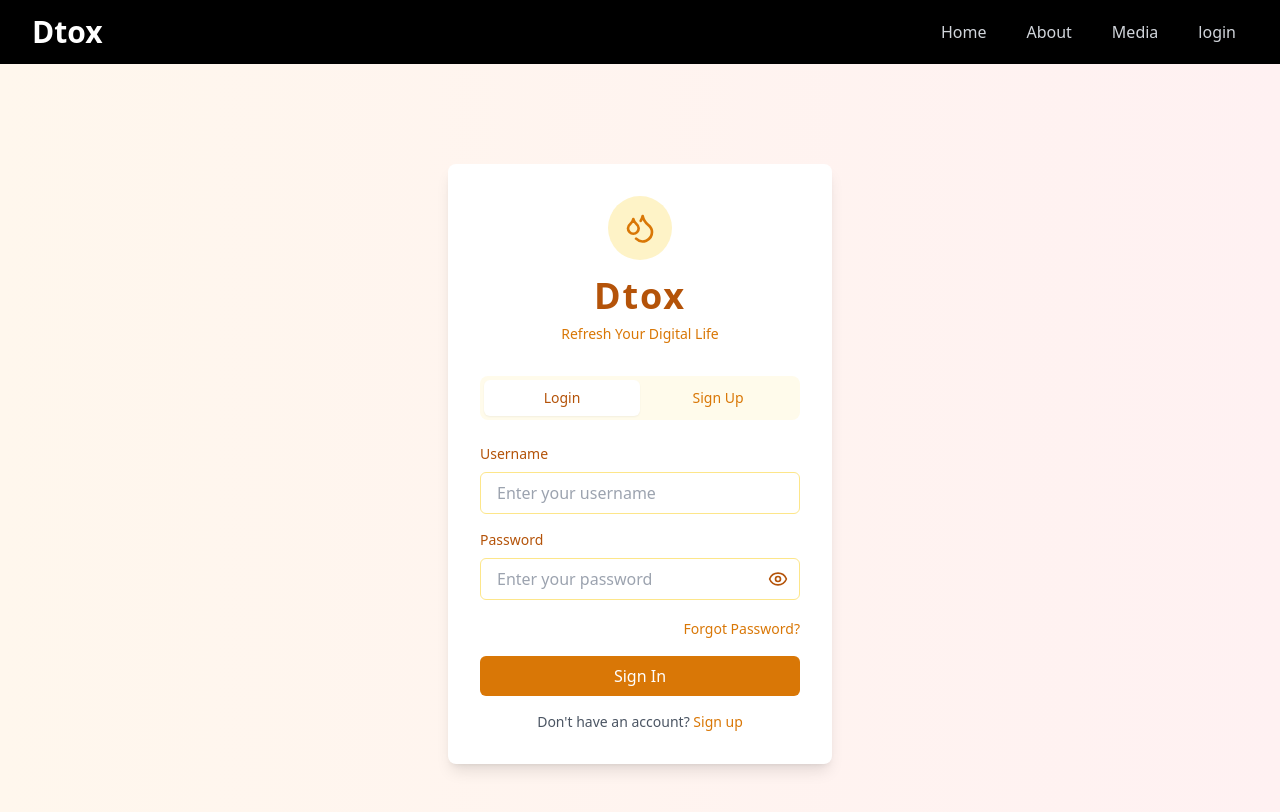
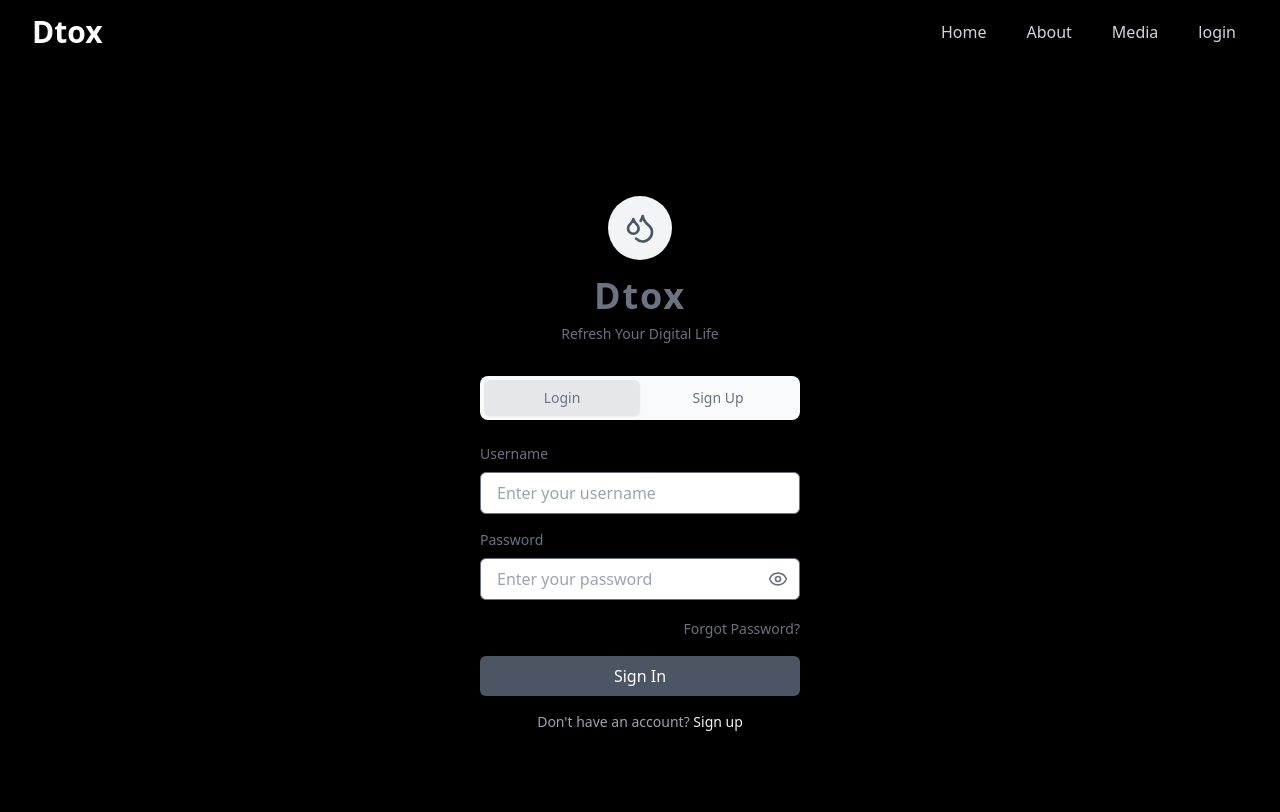
Before and after one commit to JagsinH/Dtox, a React (Vite) app: page /login in a window 1280 px wide. Shown: the top 812 px of the page. Built offline with nearby package versions, Linux system fonts and the light colour scheme.

Commit message:
fixed login page and changes the bg of about page

```diff
--- a/src/components/About.jsx
+++ b/src/components/About.jsx
@@ -36,7 +36,7 @@ const About = () => {
   }, []);
 
   return (
-    <div className="relative min-h-screen bg-gradient-to-b from-gray-900 to-gray-800 overflow-hidden">
+    <div className="relative min-h-screen bg-gradient-to-b from-black-900 to-black-800 overflow-hidden">
 
       <div className="absolute inset-0 opacity-10">
         <FloatingElement delay={0}>
--- a/src/components/Login.jsx
+++ b/src/components/Login.jsx
@@ -1,5 +1,6 @@
 import React, { useState } from 'react';
 import { Eye, EyeOff, Droplets } from 'lucide-react';
+
 
 const AuthForm = () => {
   const [isLogin, setIsLogin] = useState(true);
@@ -34,30 +35,30 @@ const AuthForm = () => {
   };
 
   return (
-    <div className="min-h-screen flex items-center justify-center bg-gradient-to-r from-orange-50 to-rose-50">
-      <div className="bg-white p-8 rounded-lg shadow-lg w-96 transform transition-all duration-300 hover:scale-105">
+    <div className="min-h-screen flex items-center justify-center ">
+      <div className="bg-gradient-to r from-gray-300  to black-100 p-8 rounded-lg shadow-lg w-96 transform transition-all  ">
         {/* Logo and Brand Section */}
         <div className="flex flex-col items-center mb-8">
-          <div className="flex items-center justify-center w-16 h-16 bg-amber-100 rounded-full mb-4 transform transition-all duration-500 hover:rotate-180">
-            <Droplets size={32} className="text-amber-600" />
+          <div className="flex items-center justify-center w-16 h-16 bg-gray-100 rounded-full mb-4 transform transition-all duration-500 hover:rotate-180">
+            <Droplets size={32} className="text-gray-600" />
           </div>
-          <h1 className="text-4xl font-bold text-amber-700 tracking-wider">Dtox</h1>
-          <p className="text-amber-600 text-sm mt-2">Refresh Your Digital Life</p>
+          <h1 className="text-4xl font-bold text-gray-500 tracking-wider">Dtox</h1>
+          <p className="text-gray-500 text-sm mt-2">Refresh Your Digital Life</p>
         </div>
 
         {/* Toggle Buttons */}
-        <div className="flex mb-6 bg-amber-50 rounded-lg p-1">
+        <div className="flex mb-6 bg-gray-50 rounded-lg p-1">
           <button
             onClick={() => setIsLogin(true)}
             className={`flex-1 py-2 text-sm font-medium rounded-md transition-all duration-300
-              ${isLogin ? 'bg-white text-amber-700 shadow-sm' : 'text-amber-600 hover:text-amber-700'}`}
+              ${isLogin ? 'bg-gray-200 text-gray-500 shadow-sm' : 'text-gray-500 hover:text-gray-700'}`}
           >
             Login
           </button>
           <button
             onClick={() => setIsLogin(false)}
             className={`flex-1 py-2 text-sm font-medium rounded-md transition-all duration-300
-              ${!isLogin ? 'bg-white text-amber-700 shadow-sm' : 'text-amber-600 hover:text-amber-700'}`}
+              ${!isLogin ? 'bg-gray-200 text-gray-500 shadow-sm' : 'text-gray-500 hover:text-gray-500'}`}
           >
             Sign Up
           </button>
@@ -65,46 +66,46 @@ const AuthForm = () => {
 
         <form onSubmit={handleSubmit} className="space-y-4">
           <div className="space-y-2">
-            <label className="block text-sm font-medium text-amber-700">Username</label>
+            <label className="block text-sm font-medium text-gray-500">Username</label>
             <input
               type="text"
               name="username"
               value={formData.username}
               onChange={handleChange}
-              className="w-full px-4 py-2 rounded-md border border-amber-200 focus:border-amber-500 focus:ring-2 focus:ring-amber-200 outline-none transition-all duration-300 transform hover:translate-x-1"
+              className="w-full px-4 py-2 rounded-md border border-gray-500 focus:border-gray-500 focus:ring-2 focus:ring-gray-500 outline-none transition-all duration-300 transform hover:translate-x-1"
               placeholder="Enter your username"
             />
           </div>
 
           {!isLogin && (
             <div className="space-y-2">
-              <label className="block text-sm font-medium text-amber-700">Email</label>
+              <label className="block text-sm font-medium text-gray-500">Email</label>
               <input
                 type="email"
                 name="email"
                 value={formData.email}
                 onChange={handleChange}
-                className="w-full px-4 py-2 rounded-md border border-amber-200 focus:border-amber-500 focus:ring-2 focus:ring-amber-200 outline-none transition-all duration-300 transform hover:translate-x-1"
+                className="w-full px-4 py-2 rounded-md border border-gray-500 focus:border-gray-500 focus:ring-2 focus:ring-gray-200 outline-none transition-all duration-300 transform hover:translate-x-1"
                 placeholder="Enter your email"
               />
             </div>
           )}
 
           <div className="space-y-2">
-            <label className="block text-sm font-medium text-amber-700">Password</label>
+            <label className="block text-sm font-medium text-gray-500">Password</label>
             <div className="relative">
               <input
                 type={showPassword ? "text" : "password"}
                 name="password"
                 value={formData.password}
                 onChange={handleChange}
-                className="w-full px-4 py-2 rounded-md border border-amber-200 focus:border-amber-500 focus:ring-2 focus:ring-amber-200 outline-none transition-all duration-300 transform hover:translate-x-1"
+                className="w-full px-4 py-2 rounded-md border border-gray-500 focus:border-gray-500 focus:ring-2 focus:ring-gray-500 outline-none transition-all duration-300 transform hover:translate-x-1"
                 placeholder="Enter your password"
               />
               <button
                 type="button"
                 onClick={() => setShowPassword(!showPassword)}
-                className="absolute right-3 top-1/2 transform -translate-y-1/2 text-amber-700"
+                className="absolute right-3 top-1/2 transform -translate-y-1/2 text-gray-500"
               >
                 {showPassword ? <EyeOff size={20} /> : <Eye size={20} />}
               </button>
@@ -113,14 +114,14 @@ const AuthForm = () => {
 
           {!isLogin && (
             <div className="space-y-2">
-              <label className="block text-sm font-medium text-amber-700">Confirm Password</label>
+              <label className="block text-sm font-medium text-gray-500">Confirm Password</label>
               <div className="relative">
                 <input
                   type={showPassword ? "text" : "password"}
                   name="confirmPassword"
                   value={formData.confirmPassword}
                   onChange={handleChange}
-                  className="w-full px-4 py-2 rounded-md border border-amber-200 focus:border-amber-500 focus:ring-2 focus:ring-amber-200 outline-none transition-all duration-300 transform hover:translate-x-1"
+                  className="w-full px-4 py-2 rounded-md border border-gray-200 focus:border-gray-500 focus:ring-2 focus:ring-gray-200 outline-none transition-all duration-300 transform hover:translate-x-1"
                   placeholder="Confirm your password"
                 />
               </div>
@@ -129,7 +130,7 @@ const AuthForm = () => {
 
           {isLogin && (
             <div className="text-right">
-              <button type="button" className="text-sm text-amber-600 hover:text-amber-800 transition-colors duration-300">
+              <button type="button" className="text-sm text-gray-500 hover:text-gray-500 transition-colors duration-300">
                 Forgot Password?
               </button>
             </div>
@@ -137,17 +138,17 @@ const AuthForm = () => {
 
           <button
             type="submit"
-            className="w-full bg-amber-600 text-white py-2 rounded-md hover:bg-amber-700 transform transition-all duration-300 hover:scale-105 focus:outline-none focus:ring-2 focus:ring-amber-500 focus:ring-opacity-50"
+            className="w-full bg-gray-600 text-white py-2 rounded-md hover:bg-gray-700 transform transition-all duration-300 hover:scale-105 focus:outline-none focus:ring-2 focus:ring-amber-500 focus:ring-opacity-50"
           >
             {isLogin ? 'Sign In' : 'Create Account'}
           </button>
         </form>
 
-        <p className="mt-4 text-center text-sm text-gray-600">
+        <p className="mt-4 text-center text-sm text-gray-400">
           {isLogin ? "Don't have an account?" : "Already have an account?"}{' '}
           <button
             onClick={toggleMode}
-            className="text-amber-600 hover:text-amber-800 font-medium transition-colors duration-300"
+            className="text-gray-100 hover:text-gray-100 font-medium transition-colors duration-300"
           >
             {isLogin ? 'Sign up' : 'Sign in'}
           </button>
```
